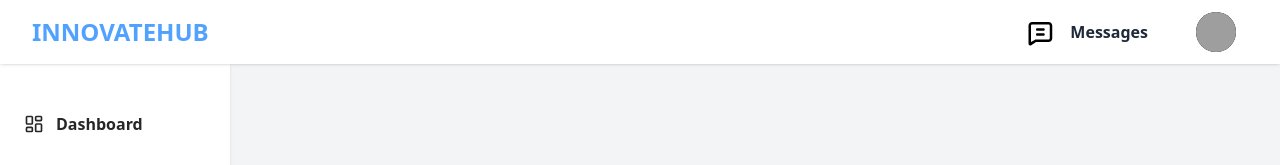
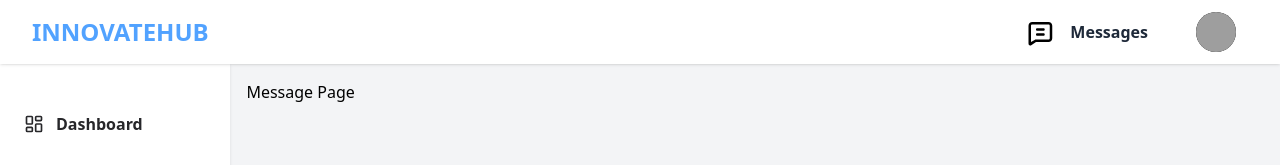
Before and after one commit to sonkamblesahil/InnovateHub, a React app in the folder frontend/: page /messages in a window 1280 px wide. Shown: the top 165 px of the page. Built offline with nearby package versions, Linux system fonts and the light colour scheme; grey boxes are pictures that could not be loaded; the HTML template or start-up script is replaced by a standard one.

Commit message:
add messgaepage route

```diff
--- a/frontend/src/App.jsx
+++ b/frontend/src/App.jsx
@@ -5,6 +5,7 @@ import HomePage from "./pages/HomePage.jsx";
 import ProjectsPage from "./pages/ProjectPage.jsx";
 import InvestorsPage from "./pages/InvestorsPage.jsx";
 import NewsPage from "./pages/NewsPage.jsx";
+import MessagePage from "./pages/MessagePage.jsx";
 
 function App() {
   return (
@@ -35,6 +36,7 @@ function App() {
             <Route path="/projects" element={<ProjectsPage />} />
             <Route path="/investors" element={<InvestorsPage />} />
             <Route path="/news" element={<NewsPage />} />
+            <Route path="/messages" element={<MessagePage/>} />
           </Routes>
         </div>
       </div>
--- /dev/null
+++ b/frontend/src/pages/MessagePage.jsx
@@ -0,0 +1,11 @@
+import React from 'react'
+
+const MessagePage = () => {
+  return (
+    <div>
+      Message Page
+    </div>
+  )
+}
+
+export default MessagePage
```
